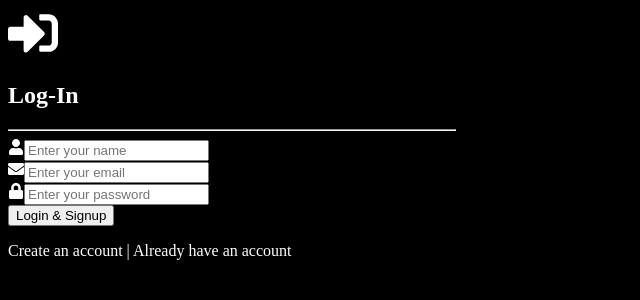
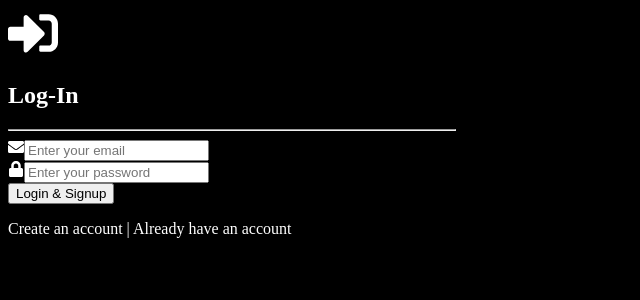
Before and after one commit to CoolShivas/012--Next_Auth, a Next.js app: page / in a window 1280 px wide. Shown: the top 300 px of the page, without its empty margins (0-640 px from the left). Built offline with nearby package versions, Linux system fonts and the light colour scheme.

Commit message:
Hidding the name input field in the LogIn page and showing in SignUp  page in the AuthForm.jsx.

```diff
--- a/app/components/AuthForm.jsx
+++ b/app/components/AuthForm.jsx
@@ -10,7 +10,7 @@ import {
 
 const AuthForm = () => {
   const [isLogIn, setIsLogIn] = useState(true); // True, you will see Login Page;
-  //const [isLogIn, setIsLogIn] = useState(false); // False, you will see Signup Page;
+
   return (
     <>
       <div className="container d-flex justify-content-center align-items-center vh-100">
@@ -29,6 +29,8 @@ const AuthForm = () => {
           <hr />
           <form>
             {/* Starting of Name Input */}
+            {/* Showing the name input field in Sign-Up page not on Log-In page by conditional rendering of not isLogin (!isLogIn)*/}
+            {!isLogIn && (
               <div className="mb-3 input-group">
                 <span className="input-group-text">
                   <FaUser className="text-primary" />
@@ -41,6 +43,7 @@ const AuthForm = () => {
                   className="form-control"
                 />
               </div>
+            )}
             {/* Ending of Name Input */}
             {/* Starting of Email Input */}
             <div className="mb-3 input-group">
```
Lines whose indentation alone changed are shown as unchanged.
